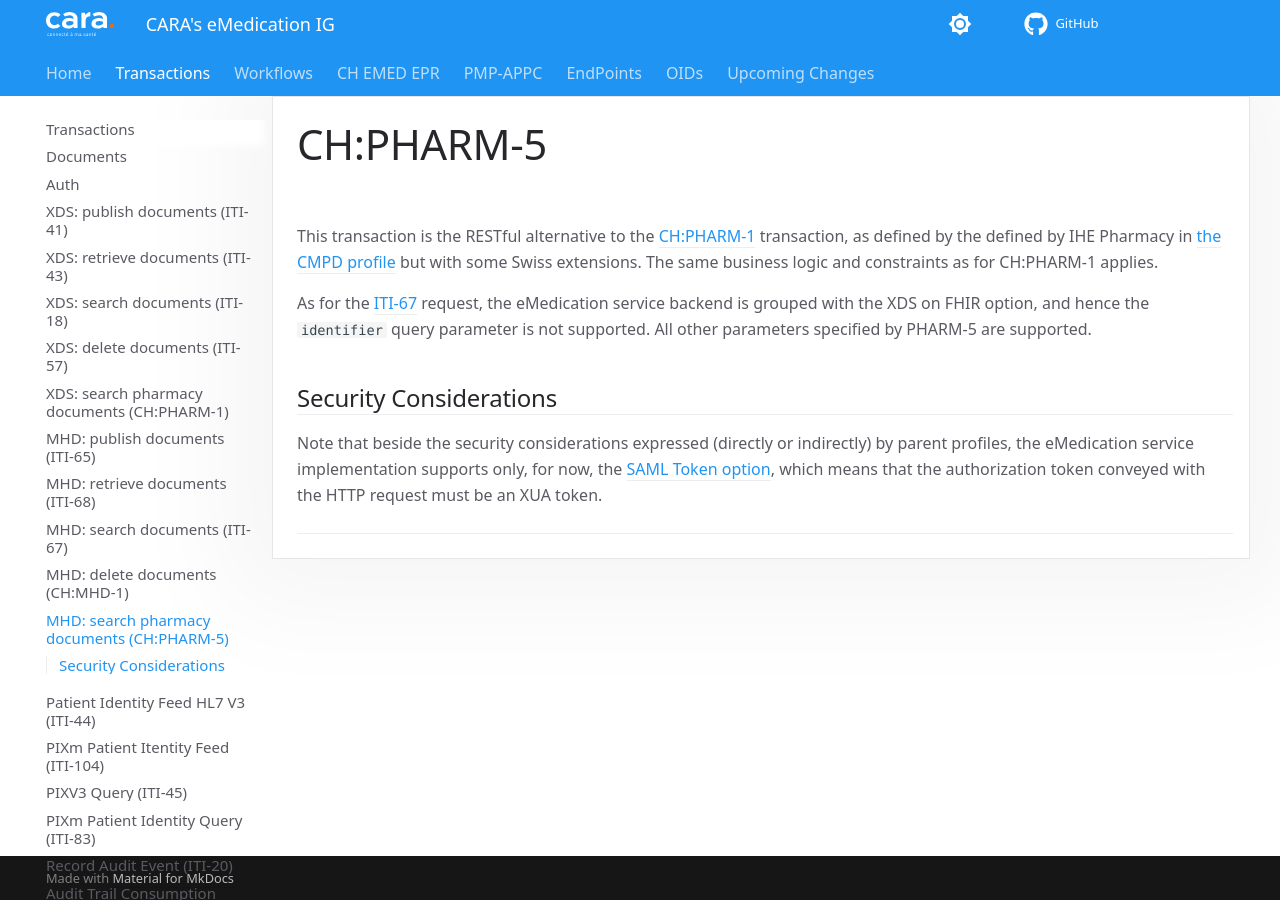
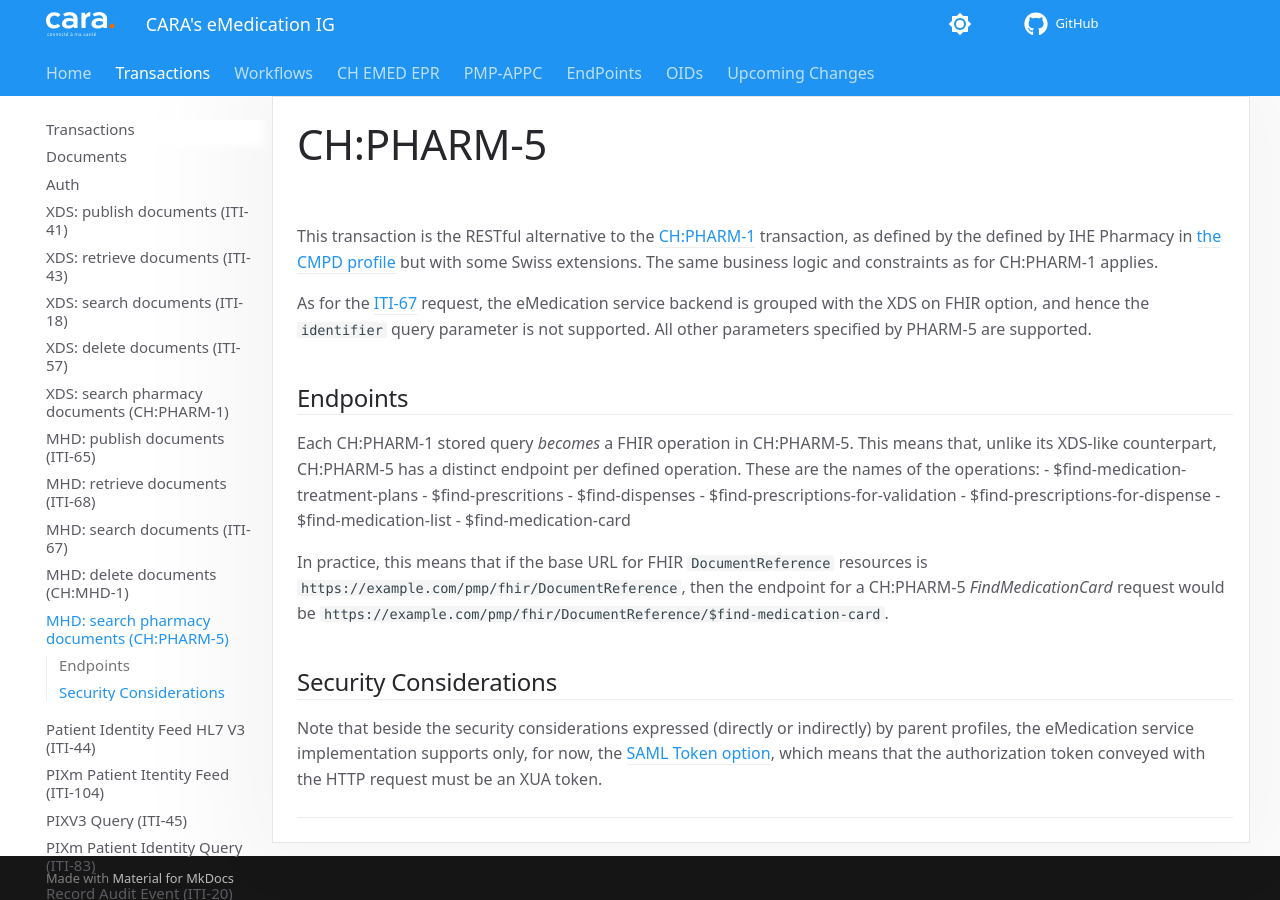
Before and after one commit to CARA-ch/emed-service-guide, an MkDocs documentation site: the page built from docs/transactions/chpharm5.md, in a window 1280 px wide. Built offline with MkDocs 1.6.1 and Material for MkDocs 9.7.7, drawn with Linux system fonts in a browser that asks for light colours; comment, search, counter and statistics services are not loaded.

Commit message:
Improvements to endpoints.

```diff
--- a/docs/transactions/chpharm5.md
+++ b/docs/transactions/chpharm5.md
@@ -4,6 +4,19 @@ This transaction is the RESTful alternative to the [CH:PHARM-1](chpharm1.html) t
 
 As for the [ITI-67](iti67.html) request, the eMedication service backend is grouped with the XDS on FHIR option, and hence the `identifier` query parameter is not supported. All other parameters specified by PHARM-5 are supported.
 
+## Endpoints
+
+Each CH:PHARM-1 stored query _becomes_ a FHIR operation in CH:PHARM-5. This means that, unlike its XDS-like counterpart, CH:PHARM-5 has a distinct endpoint per defined operation. These are the names of the operations:
+- $find-medication-treatment-plans
+- $find-prescritions
+- $find-dispenses
+- $find-prescriptions-for-validation
+- $find-prescriptions-for-dispense
+- $find-medication-list
+- $find-medication-card
+
+In practice, this means that if the base URL for FHIR `DocumentReference` resources is `https://example.com/pmp/fhir/DocumentReference`, then the endpoint for a CH:PHARM-5 _FindMedicationCard_ request would be `https://example.com/pmp/fhir/DocumentReference/$find-medication-card`.
+
 ## Security Considerations
 
 Note that beside the security considerations expressed (directly or indirectly) by parent profiles, the eMedication service implementation supports only, for now, the [SAML Token option](https://profiles.ihe.net/ITI/IUA/#342-iua-actor-options), which means that the authorization token conveyed with the HTTP request must be an XUA token.
```
Also changed, not shown: docs/endpoints.md (+3 -3 lines), docs/transactions/chpharm1.md (+1 -1 lines).
